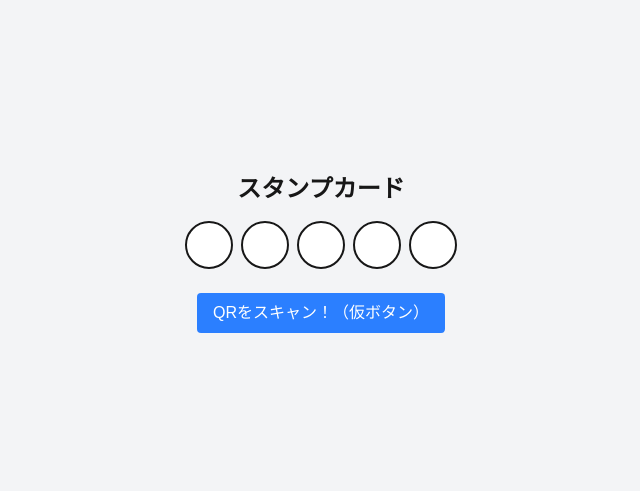
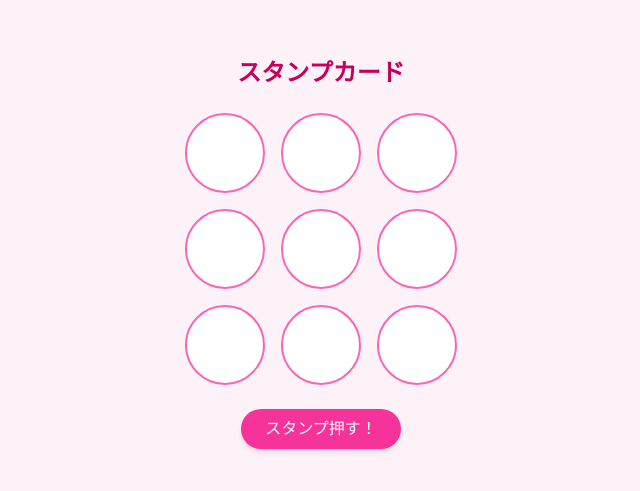
Before and after one commit to honda-1013/avatar-app, a Next.js app: page /stamp in a window 1280 px wide. Shown: the part 147-638 px from the top of the page, without its empty margins (319-959 px from the left). Built offline with nearby package versions, Linux system fonts and the light colour scheme.

Commit message:
add framer-motion for stamp animation

```diff
--- a/src/app/stamp/page.tsx
+++ b/src/app/stamp/page.tsx
@@ -1,46 +1,47 @@
-'use client';
-import React, { useState } from 'react';
+'use client'
+import React, { useState } from 'react'
+import { motion } from 'framer-motion'
 
-const StampPage = () => {
-  const [stamps, setStamps] = useState(0);
+const emojiList = ['🍑', '🍓', '🥳', '☺️', '🧃', '🌈', '🦄', '🎁', '✨']
 
-  const handleScan = () => {
-    if (stamps < 5) {
-      setStamps(stamps + 1);
+export default function StampPage() {
+  const [stamps, setStamps] = useState(0)
+
+  const handleAddStamp = () => {
+    if (stamps < 9) {
+      setStamps(stamps + 1)
     }
-  };
+  }
 
   return (
-    <div className="min-h-screen bg-gray-100 flex flex-col items-center justify-center p-6">
-      <h1 className="text-2xl font-bold mb-4">スタンプカード</h1>
+    <div className="min-h-screen flex flex-col items-center justify-center bg-pink-50 p-6">
+      <h1 className="text-2xl font-bold text-pink-700 mb-6">スタンプカード</h1>
 
-      <div className="grid grid-cols-5 gap-2 mb-6">
-        {[...Array(5)].map((_, i) => (
-          <div
+      <div className="grid grid-cols-3 gap-4 mb-6">
+        {[...Array(9)].map((_, i) => (
+          <motion.div
             key={i}
-            className={`w-12 h-12 border-2 rounded-full flex items-center justify-center text-xl ${
-              i < stamps ? 'bg-green-400 text-white' : 'bg-white'
-            }`}
+            className="w-20 h-20 rounded-full border-2 border-pink-400 flex items-center justify-center text-3xl bg-white"
+            animate={i < stamps ? { scale: [0.8, 1.2, 1] } : {}}
+            transition={{ duration: 0.3 }}
           >
-            {i < stamps ? '✓' : ''}
-          </div>
+            {i < stamps ? emojiList[i % emojiList.length] : ''}
+          </motion.div>
         ))}
       </div>
 
       <button
-        className="bg-blue-500 text-white px-4 py-2 rounded"
-        onClick={handleScan}
+        onClick={handleAddStamp}
+        className="bg-pink-500 hover:bg-pink-600 text-white px-6 py-2 rounded-full shadow-md"
       >
-        QRをスキャン！（仮ボタン）
+        スタンプ押す！
       </button>
 
-      {stamps >= 5 && (
-        <div className="mt-6 text-green-700 font-semibold">
-          🎉 特典ゲットおめでとう！
-        </div>
+      {stamps >= 9 && (
+        <p className="mt-6 text-pink-600 font-semibold text-lg">
+          🎉 スタンプカード完成！おめでとう！
+        </p>
       )}
     </div>
-  );
-};
-
-export default StampPage;
+  )
+}
```
Also changed, not shown: package.json (+7 -6 lines), 1 other file (tests, documents, lock files or other folders).
